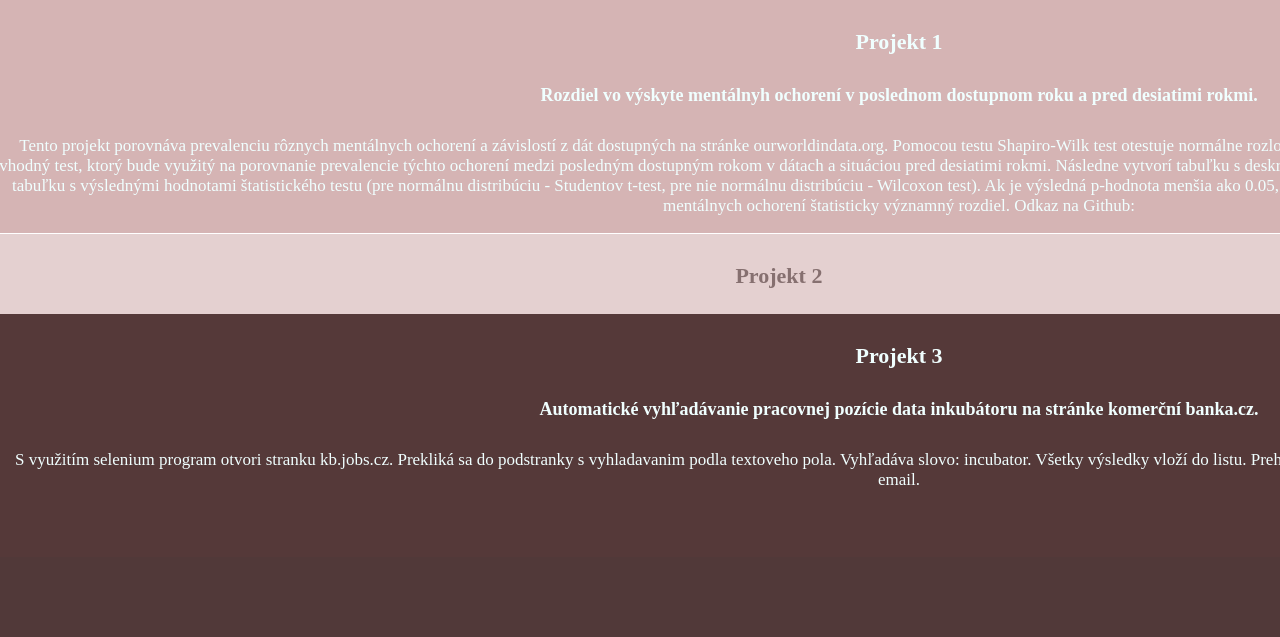
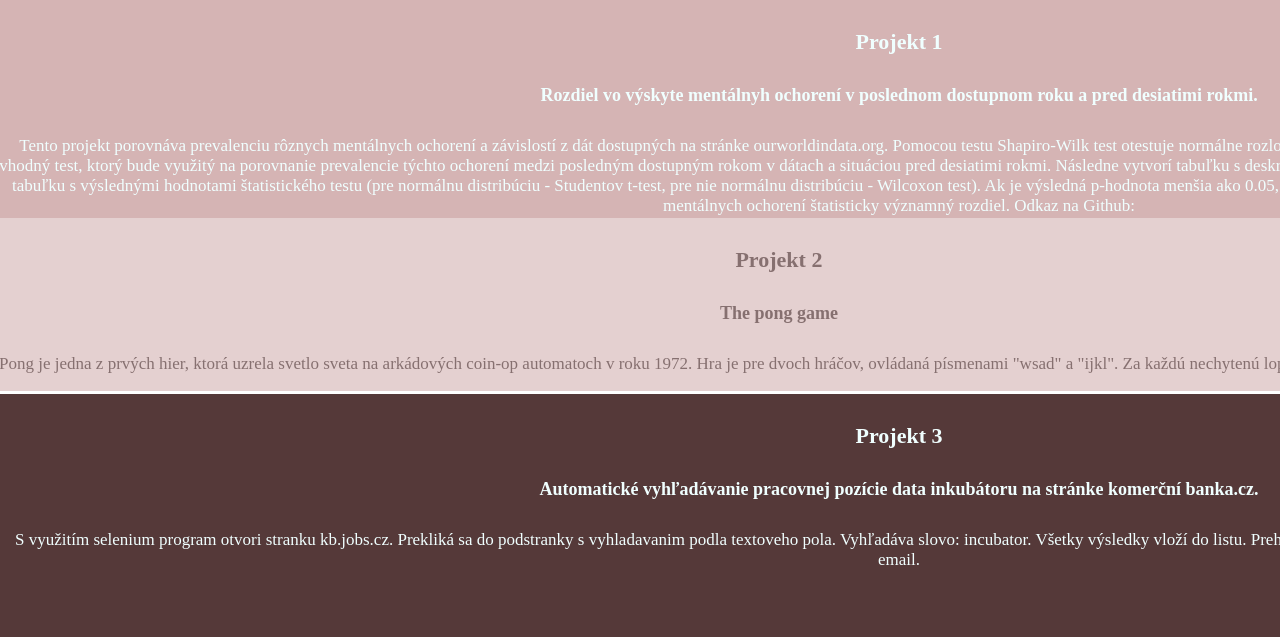
Before and after one commit to vvoclon/web-code---projects, a Flask app: page / in a window 1280 px wide. Shown: the part 246-883 px from the top of that part. Before the commit the page ends 803 px from the top of that part, so only its background shows below. Run offline with Flask 2, Linux system fonts and the light colour scheme; the page is wider than the window, and the part outside it is not shown.

Commit message:
Update styles1.css
nearly last update of layout

```diff
--- a/static/styles/styles1.css
+++ b/static/styles/styles1.css
@@ -67,7 +67,7 @@ h1{text-align: center;
     }
     .Projekt_2{
         position: absolute;
-        top: 60%;
+        top: 58%;
         margin-left: -0.7%;
         padding-right: 1800px;
         margin-right: -0.7%;
@@ -77,7 +77,7 @@ h1{text-align: center;
     }
     .Projekt_3{
         position: absolute;
-        top: 70%;
+        top: 80%;
         margin-left: -0.7%;
         padding-right: 1800px;
         margin-right: -0.7%;
```
